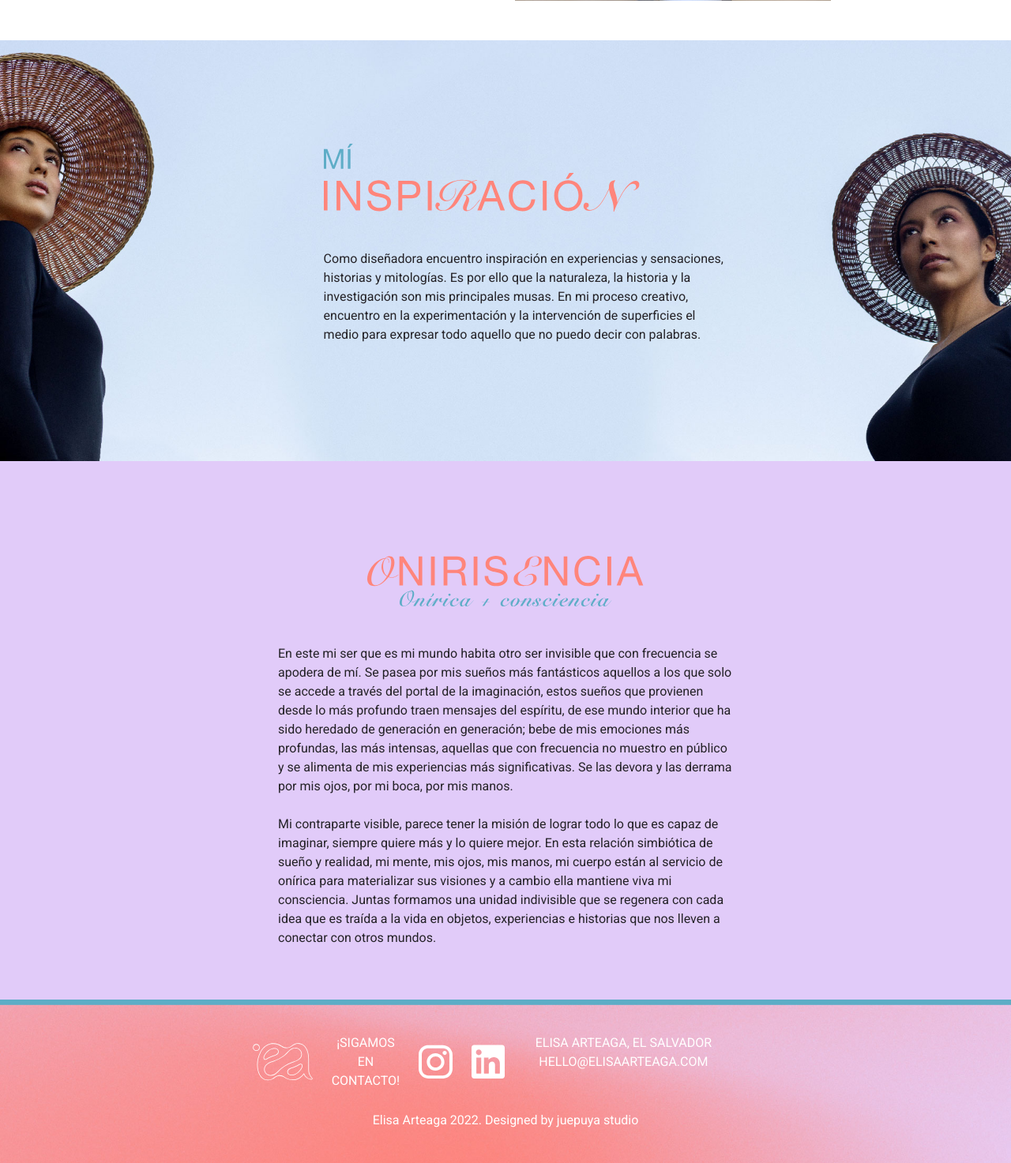
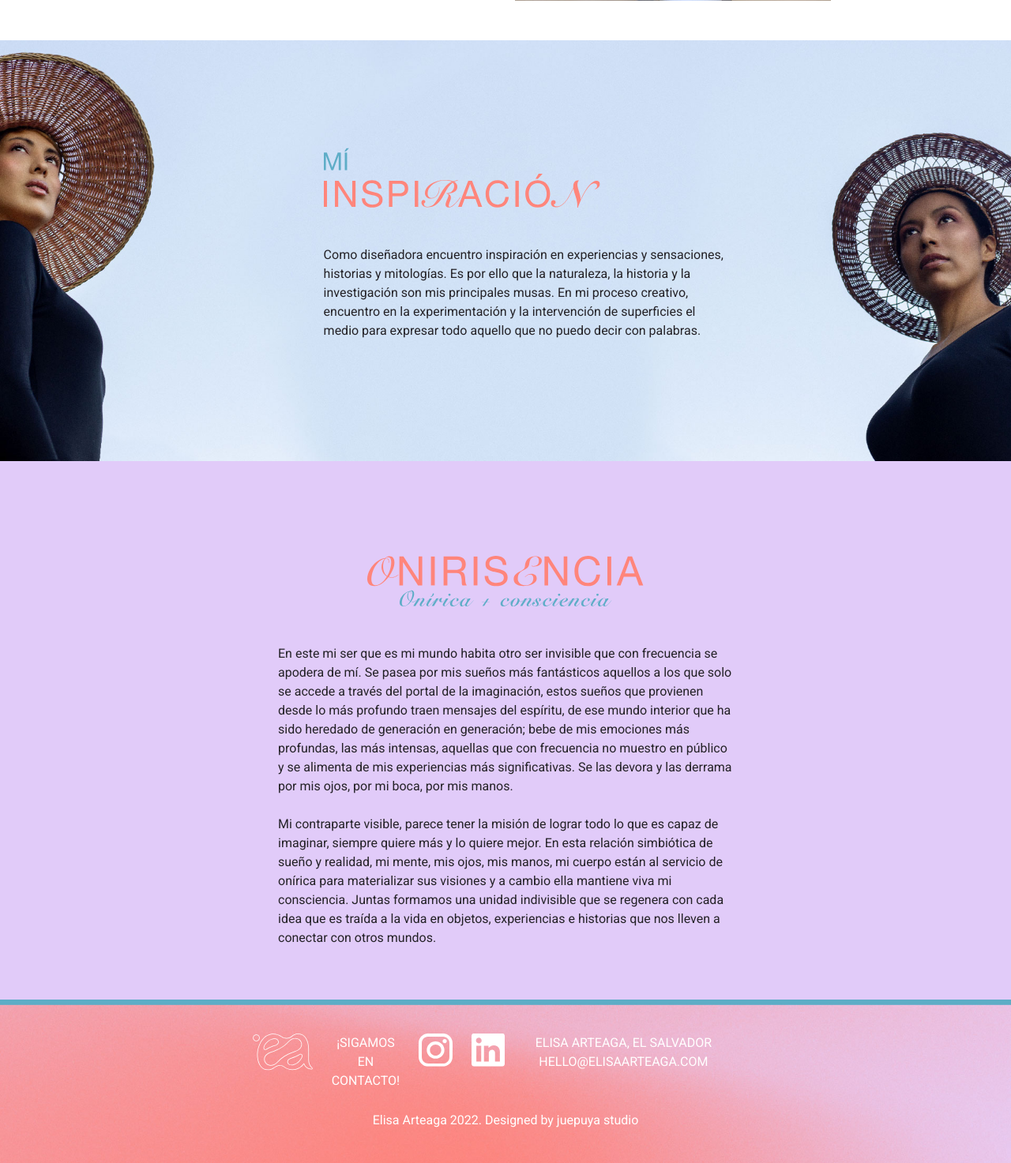
Before and after one commit to Alca1707/WebPage-ElisaArteaga, a PHP site: page / in a window 1280 px wide. Shown: the part 1385-2858 px from the top of the page at 79% size. Run offline with PHP 8.4, Linux system fonts and the light colour scheme.

Commit message:
Footer link updates

```diff
--- a/css/baseStyle.css
+++ b/css/baseStyle.css
@@ -4,6 +4,11 @@ body{
     font-family: 'Roboto' ,sans-serif;
     color: rgb(36,34,39);
 }
+
+.titlesImg{
+    width: 350px;
+}
+
 /***** MENU SECTION*****/
 #menu{
     background-image: url(../img/header_79px.jpg);
@@ -49,10 +54,6 @@ ion-icon {
     top: 50%;
     left: 60%;
     transform: translate(-70%, -50%);
-}
-
-#inspirationImg{
-    width: 400px;
 }
 
 .fullWidthImg{
--- a/index.html
+++ b/index.html
@@ -73,38 +73,38 @@
         <div id="aboutMe" class="container">
           <div class="row row-cols-1 row-cols-sm-1 row-cols-md-1 row-cols-lg-2 ">
             <div class="">
-              <img src="img/sobre mi-ELISA ARTEAGA_TXT.svg" alt="">
-              <p class="description"> <br><br> Hola, soy una diseñadora del producto artesanal con un amor por la intervención de superficies y los detalles, me apasiona la creación de productos que puedan hacer aflorar emociones y experiencias. Creo en el valor de los sueños y en la importancia de una dosis diaria de fantasía para afrontar el día a día. Deseo crear alianzas y desarrollar una comunidad alrededor de mujeres empoderadas y colectivos de artistas escénicos que traspasen fronteras. <br><br> Te invito a trabajar juntos, ¿Te animas? </p>
+              <img src="img/sobre mi-ELISA ARTEAGA_TXT.svg" class="titlesImg" alt="Sobre mi">
+              <p class="description"><br><br>Hola, soy una diseñadora del producto artesanal con un amor por la intervención de superficies y los detalles, me apasiona la creación de productos que puedan hacer aflorar emociones y experiencias. Creo en el valor de los sueños y en la importancia de una dosis diaria de fantasía para afrontar el día a día. Deseo crear alianzas y desarrollar una comunidad alrededor de mujeres empoderadas y colectivos de artistas escénicos que traspasen fronteras. <br><br> Te invito a trabajar juntos, ¿Te animas? </p>
             </div>
             <div class="">
-              <img id="designerPhoto" src="img/foto-elisa_prueba.jpg" width="400px" height="auto" alt="">
+              <img id="designerPhoto" src="img/foto-elisa_prueba.jpg" width="400px" height="auto" alt="Elisa photo">
             </div>
           </div>
         </div>
 
         <div id="inspiration">
-          <img src="img/Inspiracion_background.jpg" class="fullWidthImg" alt="">
+          <img src="img/Inspiracion_background.jpg" class="fullWidthImg" alt="Inspiración">
           <div id="inspirationText">
-            <img src="img/mi inspiración_TXT.svg" id="inspirationImg" alt="">
-            <p> <br><br>Como diseñadora encuentro inspiración en experiencias y sensaciones, historias y mitologías. Es por ello que la naturaleza, la historia y la investigación son mis principales musas. En mi proceso creativo, encuentro en la experimentación y la intervención de superficies el medio para expresar todo aquello que no puedo decir con palabras.          </p>
+            <img src="img/mi inspiración_TXT.svg" class="titlesImg" alt="Inspiración">
+            <p><br><br>Como diseñadora encuentro inspiración en experiencias y sensaciones, historias y mitologías. Es por ello que la naturaleza, la historia y la investigación son mis principales musas. En mi proceso creativo, encuentro en la experimentación y la intervención de superficies el medio para expresar todo aquello que no puedo decir con palabras.          </p>
           </div>
         </div>
 
         <div id="concept">
-          <img src="img/ONIRISCENCIA_TXT.svg" id="conceptImg" alt="">
+          <img src="img/ONIRISCENCIA_TXT.svg" id="conceptImg" class="titlesImg" alt="Oniriscencia">
           <p id="conceptText"> <br><br>En este mi ser que es mi mundo habita otro ser invisible que con frecuencia se apodera de mí. Se pasea por mis sueños más fantásticos aquellos a los que solo se accede a través del portal de la imaginación, estos sueños que provienen desde lo más profundo traen mensajes del espíritu, de ese mundo interior que ha sido heredado de generación en generación; bebe de mis emociones más profundas, las más intensas, aquellas que con frecuencia no muestro en público y se alimenta de mis experiencias más significativas. Se las devora y las derrama por mis ojos, por mi boca, por mis manos.
             <br><br>Mi contraparte visible, parece tener la misión de lograr todo lo que es capaz de imaginar, siempre quiere más y lo quiere mejor. En esta relación simbiótica de sueño y realidad, mi mente, mis ojos, mis manos, mi cuerpo están al servicio de onírica para materializar sus visiones y a cambio ella mantiene viva mi consciencia. Juntas formamos una unidad indivisible que se regenera con cada idea que es traída a la vida en objetos, experiencias e historias que nos lleven a conectar con otros mundos.
           </p>
         </div>
 
         <footer class="containerFooter">
-          <img src="img/Footer.jpg" class="fullWidthImg" alt="">
+          <img src="img/Footer.jpg" class="fullWidthImg" alt="Footer background">
           <div class="containerText">
             <div class="row">
-              <img src="img/EA logo_contorno.svg" id="logoFooter" class="footerImg col-lg-2" alt="Elisa Arteaga logo">
+              <a href="#" class="col-lg-2" id="logoFooter"><img src="img/EA logo_contorno.svg" alt="Elisa Arteaga logo"></a>
               <p class="col-lg-2 textFooter">¡Sigamos en contacto!</p>
-              <img src="img/instagram icono.svg" class="col-lg-1 footerImg" alt="Instagram logo">
-              <img src="img/linked in icono.svg" class="col-lg-1 footerImg" alt="LinkedIn logo">
+              <a href="https://www.instagram.com/era.estudio/" class="col-lg-1 footerImg"><img src="img/instagram icono.svg" alt="Instagram logo"></a>
+              <a href="https://www.linkedin.com/in/elisa-arteaga/" class="col-lg-1 footerImg"><img src="img/linked in icono.svg" alt="LinkedIn logo"></a>
               <p class="col-lg-5 textFooter">Elisa Arteaga, El Salvador Hello@elisaarteaga.com</p>
             </div>
 
```
